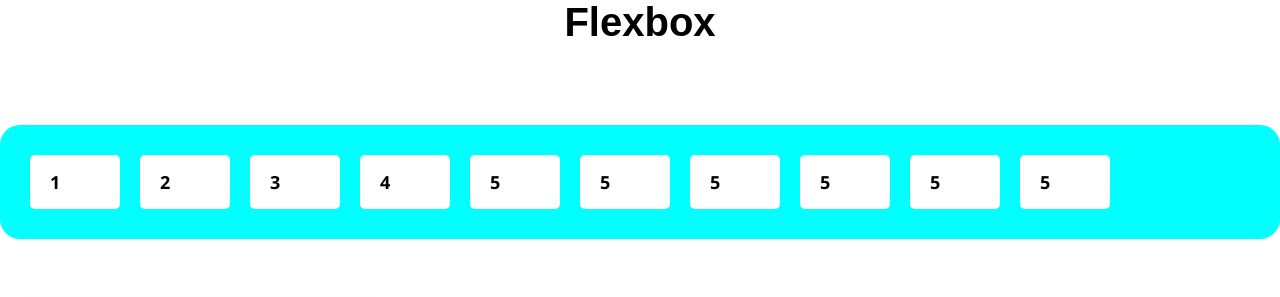
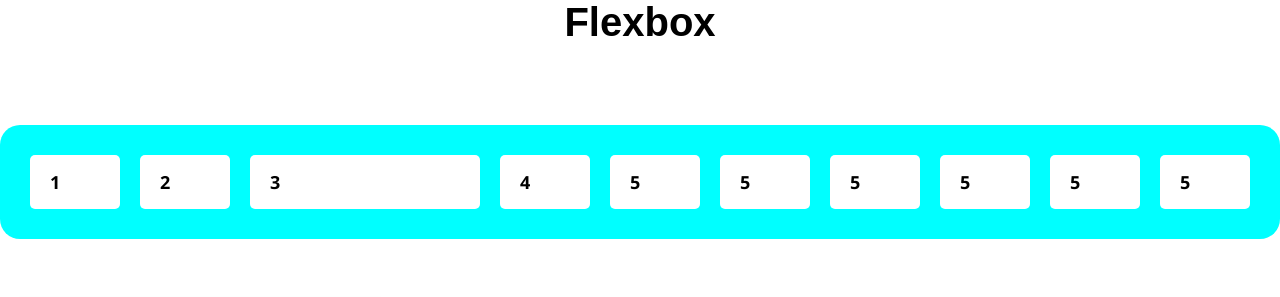
Before and after one commit to ummatuchunloyihasi/Frontend-darslari, a plain HTML site: page Css/Flexbox/index.html in a window 1280 px wide. Shown: the top 297 px of the page. Drawn offline with Linux system fonts and the light colour scheme.

Commit message:
fix: flex css

```diff
--- a/Css/Flexbox/style.css
+++ b/Css/Flexbox/style.css
@@ -38,7 +38,7 @@ body {
 }
 
 .item-3 {
-  /* flex-grow: 1; */
+  flex-grow: 1;
 }
 
 .item-1 {
```
